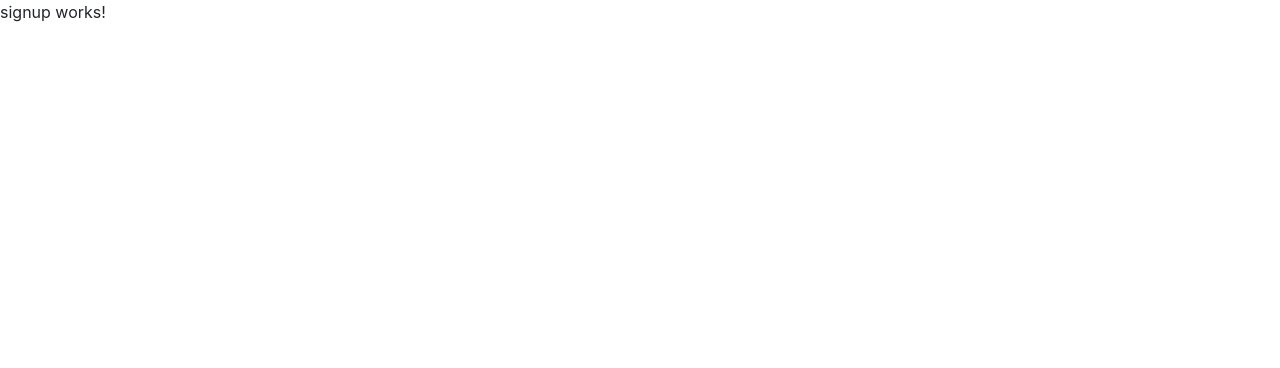
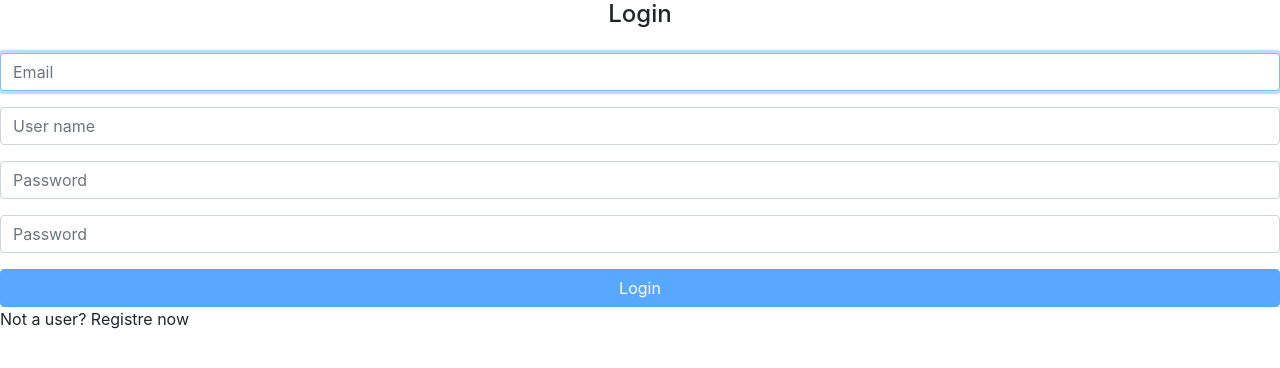
Before and after one commit to WemersonPD/mm-frontend-Sthorm, an Angular app: page / in a window 1280 px wide. Shown: the top 368 px of the page. Built offline with nearby package versions, Linux system fonts and the light colour scheme.

Commit message:
Add vmenssage, update form

```diff
--- /dev/null
+++ b/src/app/shareds/directives/vmenssage/vmenssage.component.html
@@ -0,0 +1,5 @@
+<small
+      class="text-danger d-block mt-2"
+    >
+      {{text}}
+</small>
--- /dev/null
+++ b/src/app/shareds/directives/vmenssage/vmenssage.component.ts
@@ -0,0 +1,15 @@
+import { Component, Input, OnInit } from '@angular/core';
+
+@Component({
+  selector: 'app-vmenssage',
+  templateUrl: './vmenssage.component.html',
+  styleUrls: ['./vmenssage.component.scss']
+})
+export class VmenssageComponent implements OnInit {
+  @Input() text: string = '';
+  constructor() { }
+
+  ngOnInit(): void {
+  }
+
+}
--- a/src/app/signup/signup.component.html
+++ b/src/app/signup/signup.component.html
@@ -1 +1,86 @@
-<p>signup works!</p>
+<h4 class="text-center">Login</h4>
+
+<!-- [FormFroup]="loginForm" é para mostrar quem vai controlar meu formulário. -->
+<form
+  [formGroup]="loginForm"
+  class="form mt-4"
+
+>
+  <div class="form-group">
+  <!-- Utiliando o nome que colocamos no formBuilder e sua altentucação. -->
+    <input
+      formControlName="email"
+      class="form-control"
+      placeholder="Email"
+      autofocus
+    >
+
+    <!-- Mensagem de erro componentiado. -->
+    <app-vmenssage
+    *ngIf="loginForm.get('email').errors?.required && loginForm.get('email').dirty"
+      text="Por favor, informe seu email"
+    >
+    </app-vmenssage>
+
+  </div>
+  <div class="form-group">
+    <!-- Utiliando o nome que colocamos no formBuilder e sua altentucação. -->
+    <input
+      formControlName="userName"
+      class="form-control"
+      placeholder="User name"
+
+    >
+
+    <!-- Mensagem de erro componentiado. -->
+    <app-vmenssage
+    *ngIf="loginForm.get('userName').errors?.required && loginForm.get('userName').dirty"
+      text="User name is required"
+    >
+    </app-vmenssage>
+
+
+  </div>
+  <div class="form-group">
+    <input
+      formControlName="passwordConfirmation"
+      type="password"
+      class="form-control"
+      placeholder="Password"
+    >
+    <app-vmenssage
+      *ngIf="loginForm.get('passwordConfirmation').errors?.required
+         &&
+      loginForm.get('passwordConfirmation').dirty"
+      text="Seu "
+    >
+    </app-vmenssage>
+  </div>
+  <div class="form-group">
+    <input
+      formControlName="password"
+      type="password"
+      class="form-control"
+      placeholder="Password"
+    >
+    <app-vmenssage
+      *ngIf="loginForm.get('password').errors?.required && loginForm.get('password').dirty"
+      text="Password is required"
+    >
+    </app-vmenssage>
+  </div>
+
+  <!-- Caso tenha algum erro no FormGroup, o botão ficará desabilitado. -->
+  <button
+    [disabled]="loginForm.invalid"
+    type="submit"
+    class="btn btn-primary btn-block"
+    >
+    Login
+  </button>
+
+</form>
+
+<p>
+  Not a user? <a>Registre now</a>
+</p>
--- a/src/app/signup/signup.component.ts
+++ b/src/app/signup/signup.component.ts
@@ -1,4 +1,6 @@
 import { Component, OnInit } from '@angular/core';
+import { FormBuilder, FormGroup, Validators } from '@angular/forms';
+import { Router } from '@angular/router';
 
 @Component({
   selector: 'app-signup',
@@ -6,10 +8,30 @@ import { Component, OnInit } from '@angular/core';
   styleUrls: ['./signup.component.scss']
 })
 export class SignupComponent implements OnInit {
+  public loginForm: FormGroup;
 
-  constructor() { }
+  constructor(
+    private formBuilder: FormBuilder,
+    private router: Router,
+  ) { }
 
   ngOnInit(): void {
+    this.loginForm = this.formBuilder.group({
+      email: ['', [Validators.required, Validators.email]],
+      userName: ['', [Validators.required]],
+      password: ['', [Validators.required, Validators.minLength(6)]],
+      passwordConfirmation: ['', [Validators.required, Validators.minLength(6),]],
+    })
   }
 
+  checkPassword() {
+    const password = this.loginForm.get('password').value;
+    const passwordConfirmation = this.loginForm.get('passwordConfirmation').value;
+    if(password == passwordConfirmation) {
+      return {'passwordConfirm': true};
+    } else {
+      return null;
+    }
+
+  }
 }
```
Also changed, not shown: src/app/app.module.ts (+4 -3 lines), src/app/shareds/directives/vmenssage/vmenssage.module.ts (added, +16 -0 lines), src/app/signup/signup.module.ts (+8 -2 lines), src/app/shareds/directives/vmenssage/vmenssage.component.scss (added), 1 other file (tests, documents, lock files or other folders).
